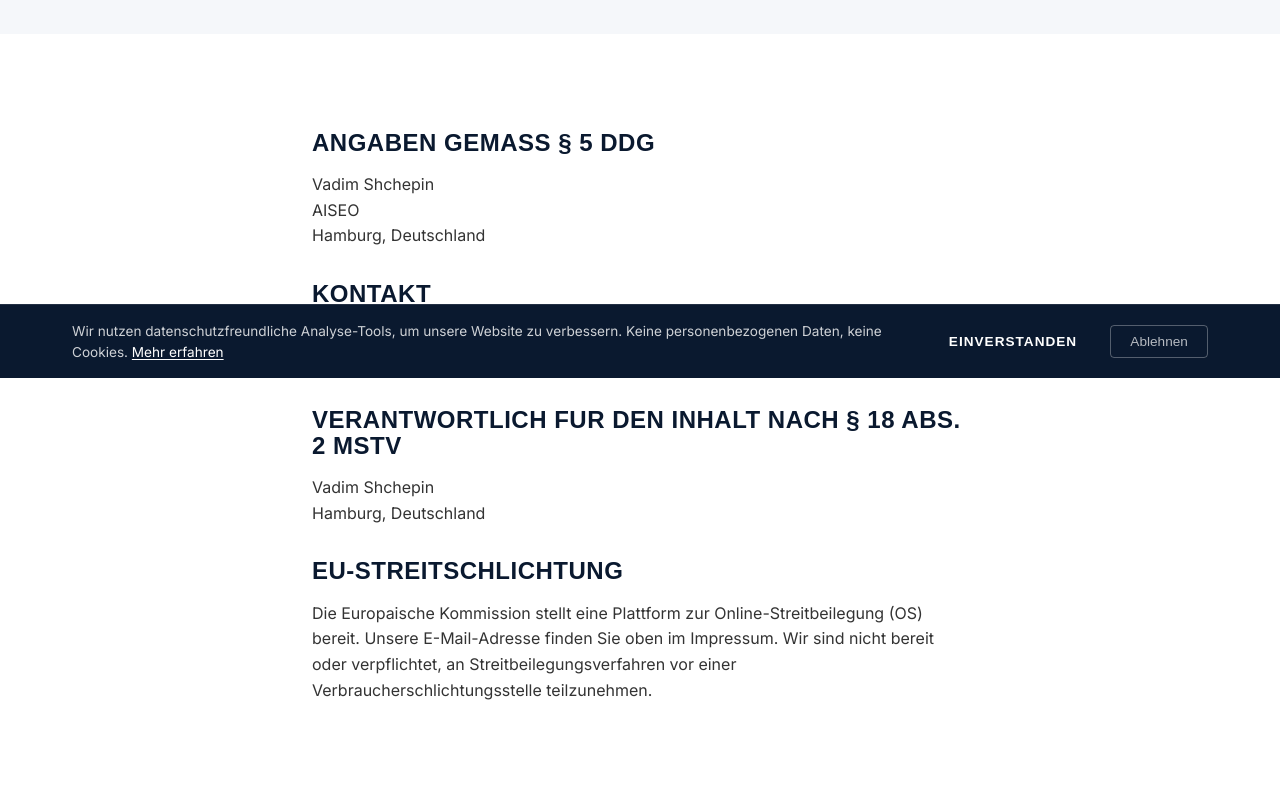
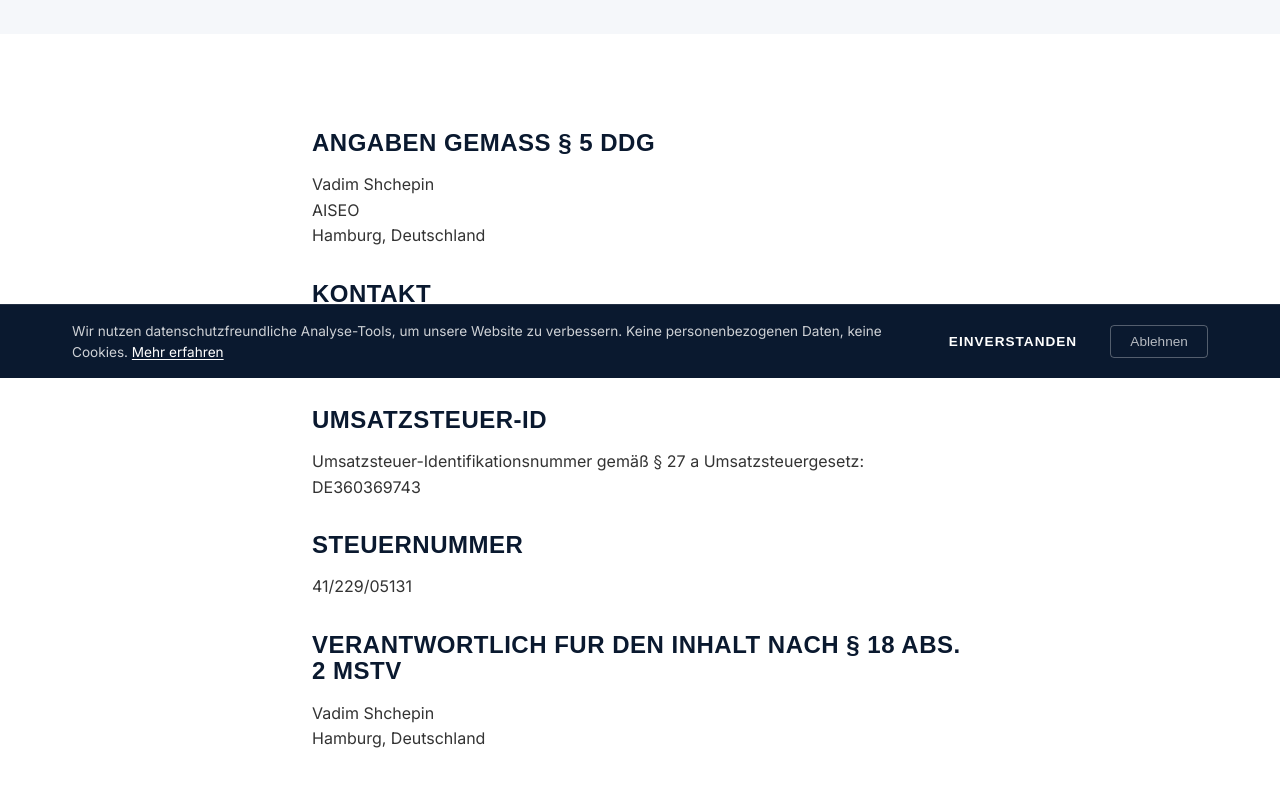
Before and after one commit to VadimShchepin/website.hamburg, a Next.js app: page /impressum in a window 1280 px wide. Shown: the part 422-1208 px from the top of the page. Built offline with nearby package versions, Linux system fonts and the light colour scheme; a web font is replaced by a local one.

Commit message:
feat: add USt-IdNr and Steuernummer to Impressum

```diff
--- a/app/impressum/page.jsx
+++ b/app/impressum/page.jsx
@@ -39,6 +39,12 @@ export default function ImpressumPage() {
                         E-Mail: <a href="mailto:hallo@webseite.hamburg">hallo@webseite.hamburg</a>
                     </p>
 
+                    <h2 style={{ marginTop: '2rem' }}>Umsatzsteuer-ID</h2>
+                    <p>Umsatzsteuer-Identifikationsnummer gem&auml;&szlig; &sect; 27 a Umsatzsteuergesetz:<br />DE360369743</p>
+
+                    <h2 style={{ marginTop: '2rem' }}>Steuernummer</h2>
+                    <p>41/229/05131</p>
+
                     <h2 style={{ marginTop: '2rem' }}>Verantwortlich fur den Inhalt nach &sect; 18 Abs. 2 MStV</h2>
                     <p>Vadim Shchepin<br />Hamburg, Deutschland</p>
 
```
